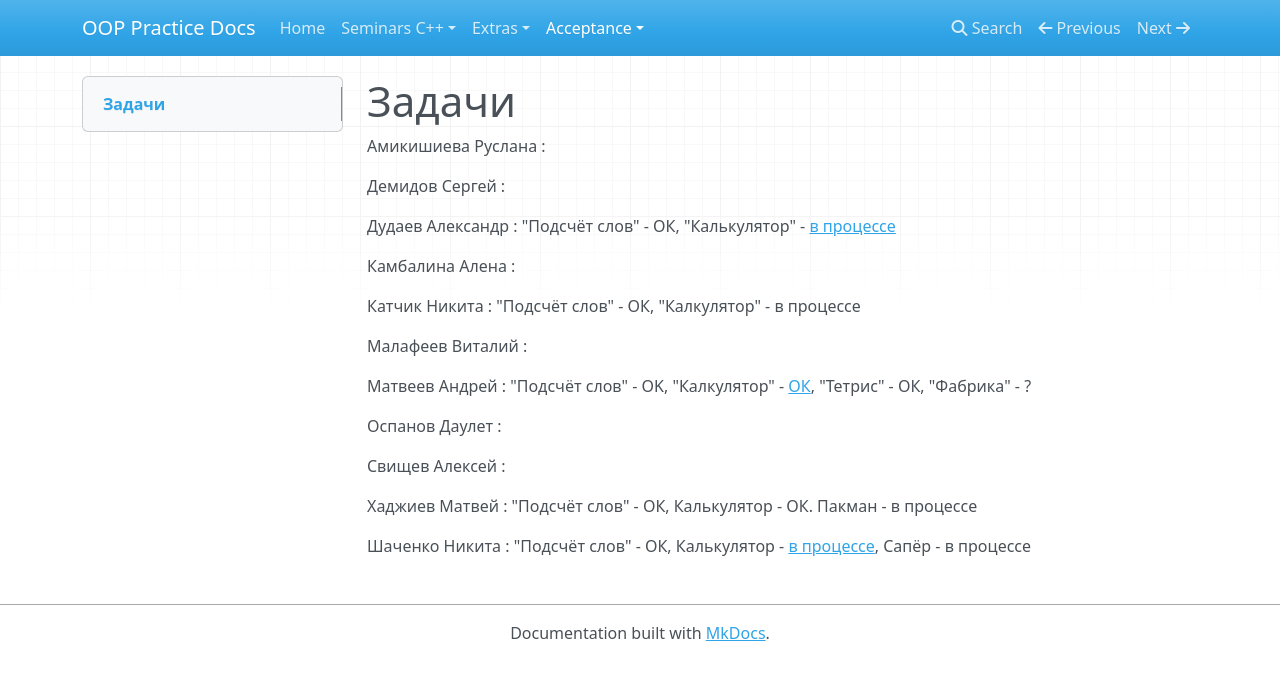
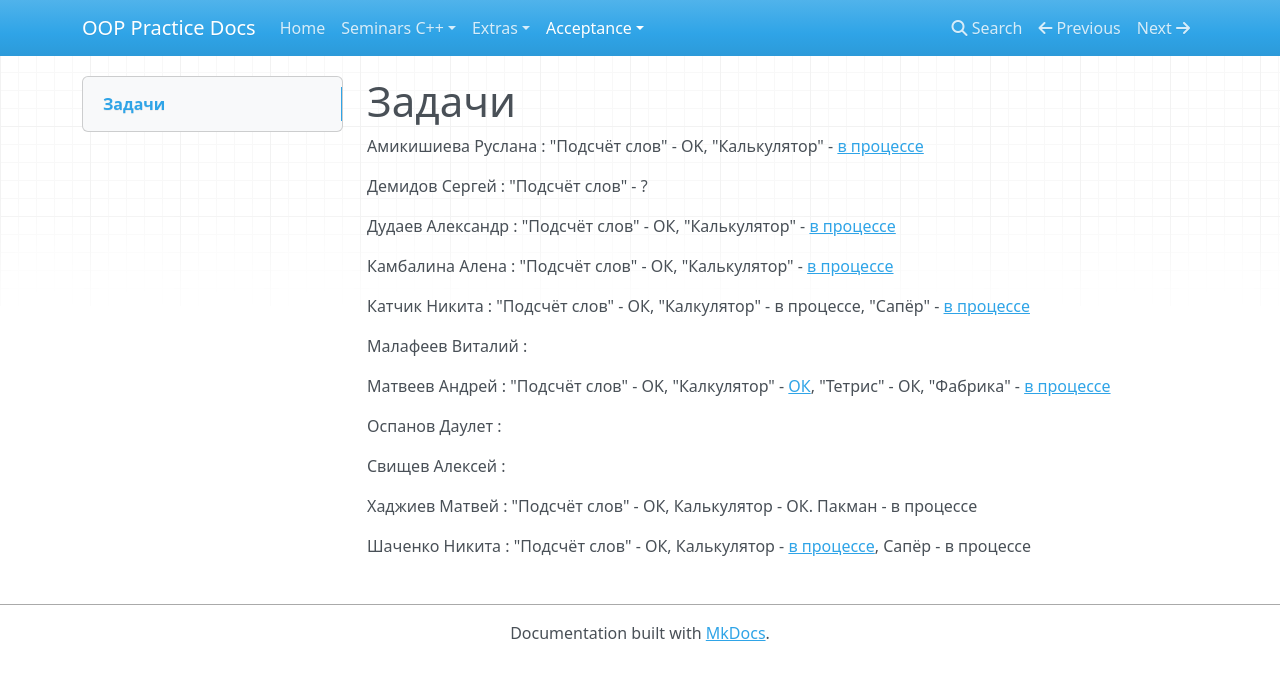
Before and after one commit to avoronkov/oop, an MkDocs documentation site: the page built from docs/java-acceptance.md, in a window 1280 px wide. Shown: the top 680 px of the page. Built offline with MkDocs 1.6.1, drawn with Linux system fonts in a browser that asks for light colours; nearby versions of some CDN libraries; old or Windows-style settings are respelled for this version of MkDocs.

Commit message:
28 apr results

```diff
--- a/docs/java-acceptance.md
+++ b/docs/java-acceptance.md
@@ -1,18 +1,18 @@
 # Задачи
 
-Амикишиева Руслана :
+Амикишиева Руслана : "Подсчёт слов" - OK, "Калькулятор" - [в процессе](java_task2_results/amikishieva_task2)
 
-Демидов Сергей :
+Демидов Сергей : "Подсчёт слов" - ?
 
 Дудаев Александр : "Подсчёт слов" - ОК, "Калькулятор" - [в процессе](java_task2_results/dudaev_task2)
 
-Камбалина Алена :
+Камбалина Алена : "Подсчёт слов" - ОК, "Калькулятор" - [в процессе](java_task2_results/kambalina_task2)
 
-Катчик Никита : "Подсчёт слов" - ОК, "Калкулятор" - в процессе
+Катчик Никита : "Подсчёт слов" - ОК, "Калкулятор" - в процессе, "Сапёр" - [в процессе](java_task3/katchik)
 
 Малафеев Виталий :
 
-Матвеев Андрей : "Подсчёт слов" - OK, "Калкулятор" - [ОК](java_task2_results/matveev_task2), "Тетрис" - ОК, "Фабрика" - ?
+Матвеев Андрей : "Подсчёт слов" - OK, "Калкулятор" - [ОК](java_task2_results/matveev_task2), "Тетрис" - ОК, "Фабрика" - [в процессе](java_task4/matveev)
 
 Оспанов Даулет :
 
--- a/mkdocs.yml
+++ b/mkdocs.yml
@@ -18,9 +18,15 @@ pages:
     - Acceptance:
         - "Java": java-acceptance.md
         - Java Task2:
+            - "Amikishieva": java_task2_results/amikishieva_task2.md
+            - "Kambalina": java_task2_results/kambalina_task2.md
             - "Matveev": java_task2_results/matveev_task2.md
             - "Shachenko": java_task2_results/shachenko_task2.md
             - "Dudaev": java_task2_results/dudaev_task2.md
+        - Java Task3:
+            - "Katchik": java_task3/katchik.md
+        - Java Task4:
+            - "Matveev": java_task4/matveev.md
         - "C++": tasks-acceptance.md
         - C++ Task1:
             - "Amikishieva": task1_test_results/amikishieva_task1_test_results.md
```
Also changed, not shown: docs/java_task2_results/amikishieva_task2.md (added, +7 -0 lines), docs/java_task2_results/kambalina_task2.md (added, +7 -0 lines), docs/java_task2_results/katchik_task2.md (added, +7 -0 lines), docs/java_task3/katchik.md (added, +7 -0 lines), docs/java_task4/matveev.md (added, +9 -0 lines).
